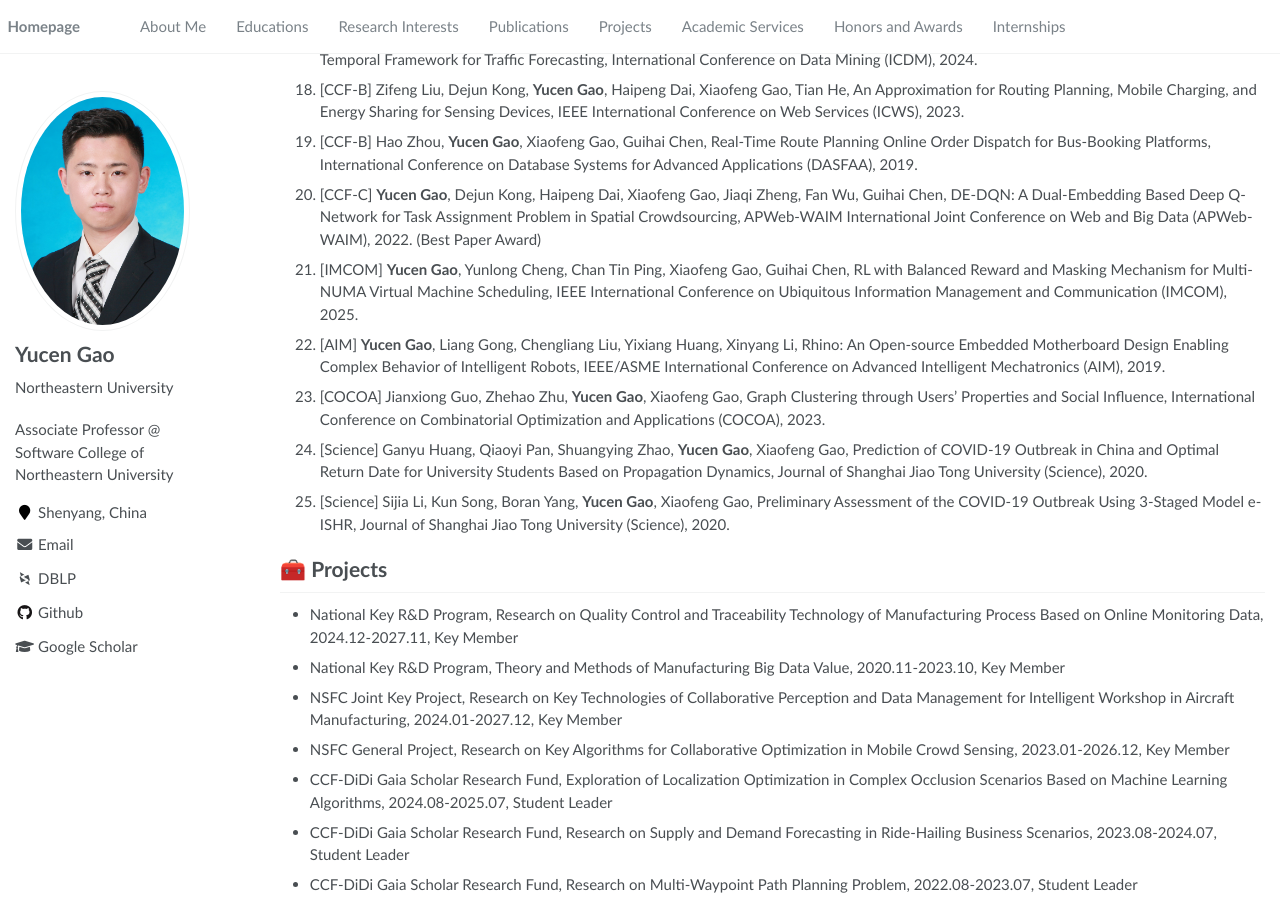
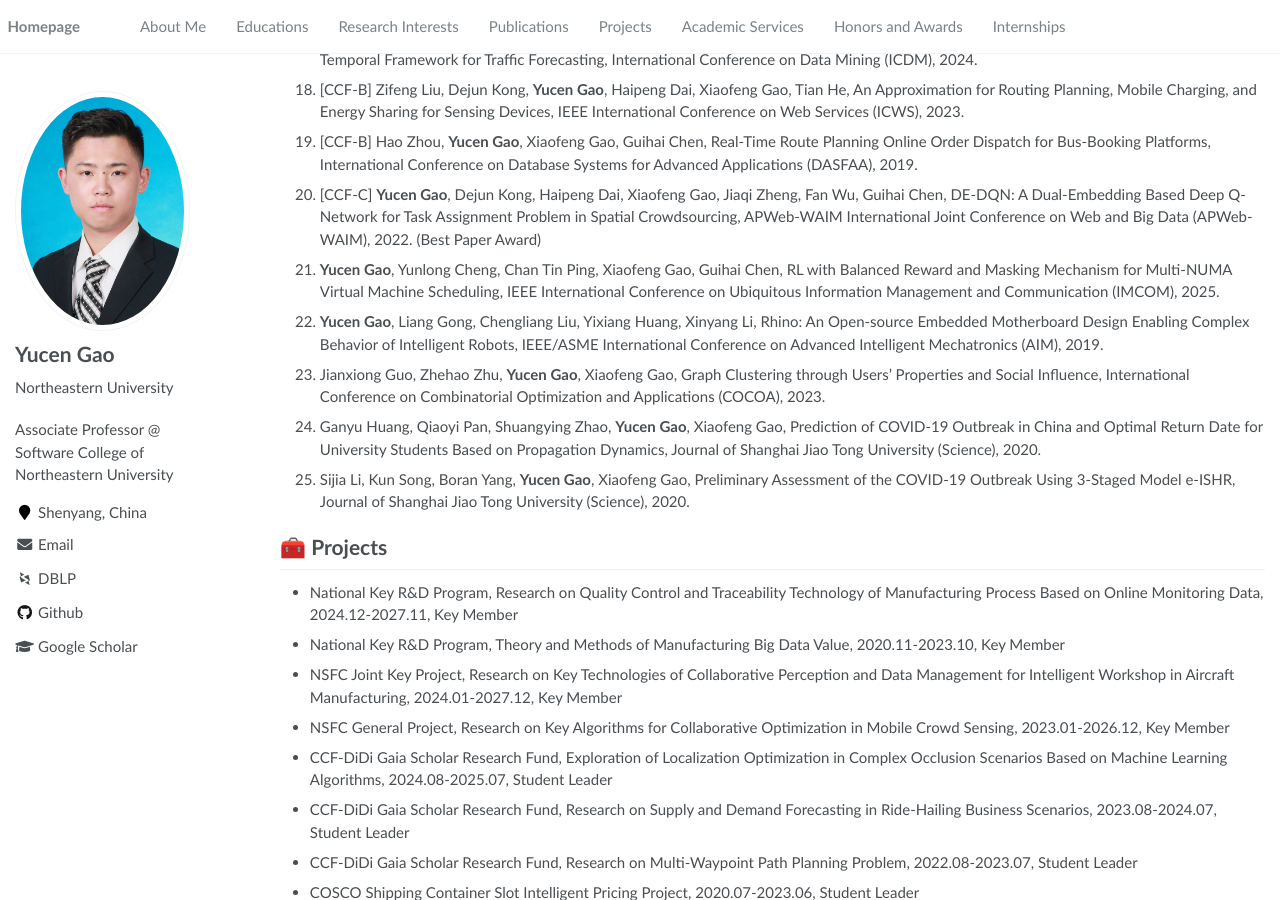
Before and after one commit to GaoYucen/GaoYucen.github.io, a Jekyll site: the page built from _pages/about.md, in a window 1280 px wide and 900 px high, scrolled down 1265 px. Built offline with Jekyll 4.4.1, drawn with Linux system fonts in a browser that asks for light colours; some web fonts are replaced.

Commit message:
update new info 2025.11.12-3

```diff
--- a/_pages/about.md
+++ b/_pages/about.md
@@ -59,12 +59,12 @@ Data Engineering, Network Optimization
 1. [CCF-B] Hao Zhou, **Yucen Gao**, Xiaofeng Gao, Guihai Chen, Real-Time Route Planning Online Order Dispatch for Bus-Booking Platforms, International Conference on Database Systems for Advanced Applications (DASFAA), 2019.
 <!--C以下一作3-->
 1. [CCF-C] **Yucen Gao**, Dejun Kong, Haipeng Dai, Xiaofeng Gao, Jiaqi Zheng, Fan Wu, Guihai Chen, DE-DQN: A Dual-Embedding Based Deep Q-Network for Task Assignment Problem in Spatial Crowdsourcing, APWeb-WAIM International Joint Conference on Web and Big Data (APWeb-WAIM), 2022. (Best Paper Award)
-1. [IMCOM] **Yucen Gao**, Yunlong Cheng, Chan Tin Ping, Xiaofeng Gao, Guihai Chen, RL with Balanced Reward and Masking Mechanism for Multi-NUMA Virtual Machine Scheduling, IEEE International Conference on Ubiquitous Information Management and Communication (IMCOM), 2025.
-1. [AIM] **Yucen Gao**, Liang Gong, Chengliang Liu, Yixiang Huang, Xinyang Li, Rhino: An Open-source Embedded Motherboard Design Enabling Complex Behavior of Intelligent Robots, IEEE/ASME International Conference on Advanced Intelligent Mechatronics (AIM), 2019.
+1. **Yucen Gao**, Yunlong Cheng, Chan Tin Ping, Xiaofeng Gao, Guihai Chen, RL with Balanced Reward and Masking Mechanism for Multi-NUMA Virtual Machine Scheduling, IEEE International Conference on Ubiquitous Information Management and Communication (IMCOM), 2025.
+1. **Yucen Gao**, Liang Gong, Chengliang Liu, Yixiang Huang, Xinyang Li, Rhino: An Open-source Embedded Motherboard Design Enabling Complex Behavior of Intelligent Robots, IEEE/ASME International Conference on Advanced Intelligent Mechatronics (AIM), 2019.
 <!--C以下合作3-->
-1. [COCOA] Jianxiong Guo, Zhehao Zhu, **Yucen Gao**, Xiaofeng Gao, Graph Clustering through Users' Properties and Social Influence, International Conference on Combinatorial Optimization and Applications (COCOA), 2023.
-1. [Science] Ganyu Huang, Qiaoyi Pan, Shuangying Zhao, **Yucen Gao**, Xiaofeng Gao, Prediction of COVID-19 Outbreak in China and Optimal Return Date for University Students Based on Propagation Dynamics, Journal of Shanghai Jiao Tong University (Science), 2020.
-1. [Science] Sijia Li, Kun Song, Boran Yang, **Yucen Gao**, Xiaofeng Gao, Preliminary Assessment of the COVID-19 Outbreak Using 3-Staged Model e-ISHR, Journal of Shanghai Jiao Tong University (Science), 2020.
+1. Jianxiong Guo, Zhehao Zhu, **Yucen Gao**, Xiaofeng Gao, Graph Clustering through Users' Properties and Social Influence, International Conference on Combinatorial Optimization and Applications (COCOA), 2023.
+1. Ganyu Huang, Qiaoyi Pan, Shuangying Zhao, **Yucen Gao**, Xiaofeng Gao, Prediction of COVID-19 Outbreak in China and Optimal Return Date for University Students Based on Propagation Dynamics, Journal of Shanghai Jiao Tong University (Science), 2020.
+1. Sijia Li, Kun Song, Boran Yang, **Yucen Gao**, Xiaofeng Gao, Preliminary Assessment of the COVID-19 Outbreak Using 3-Staged Model e-ISHR, Journal of Shanghai Jiao Tong University (Science), 2020.
 
 # 🧰 Projects
 - National Key R&D Program, Research on Quality Control and Traceability Technology of Manufacturing Process Based on Online Monitoring Data, 2024.12-2027.11, Key Member
```
